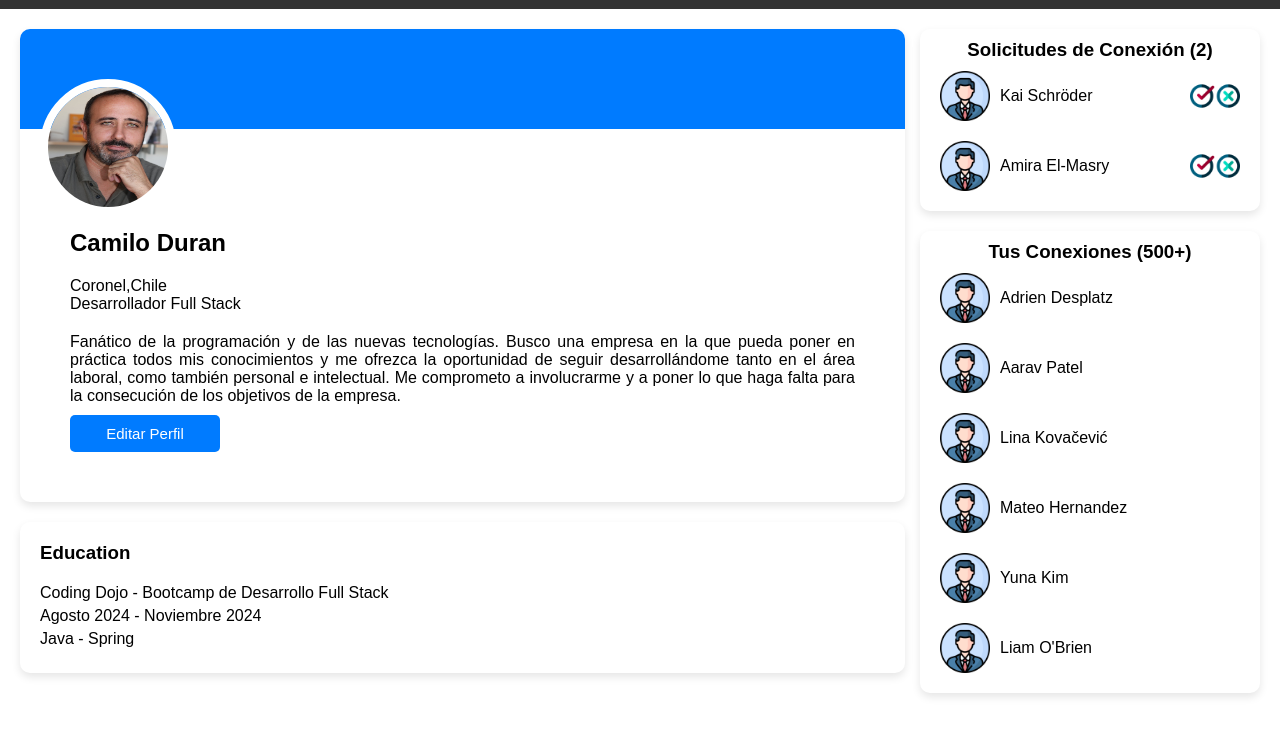
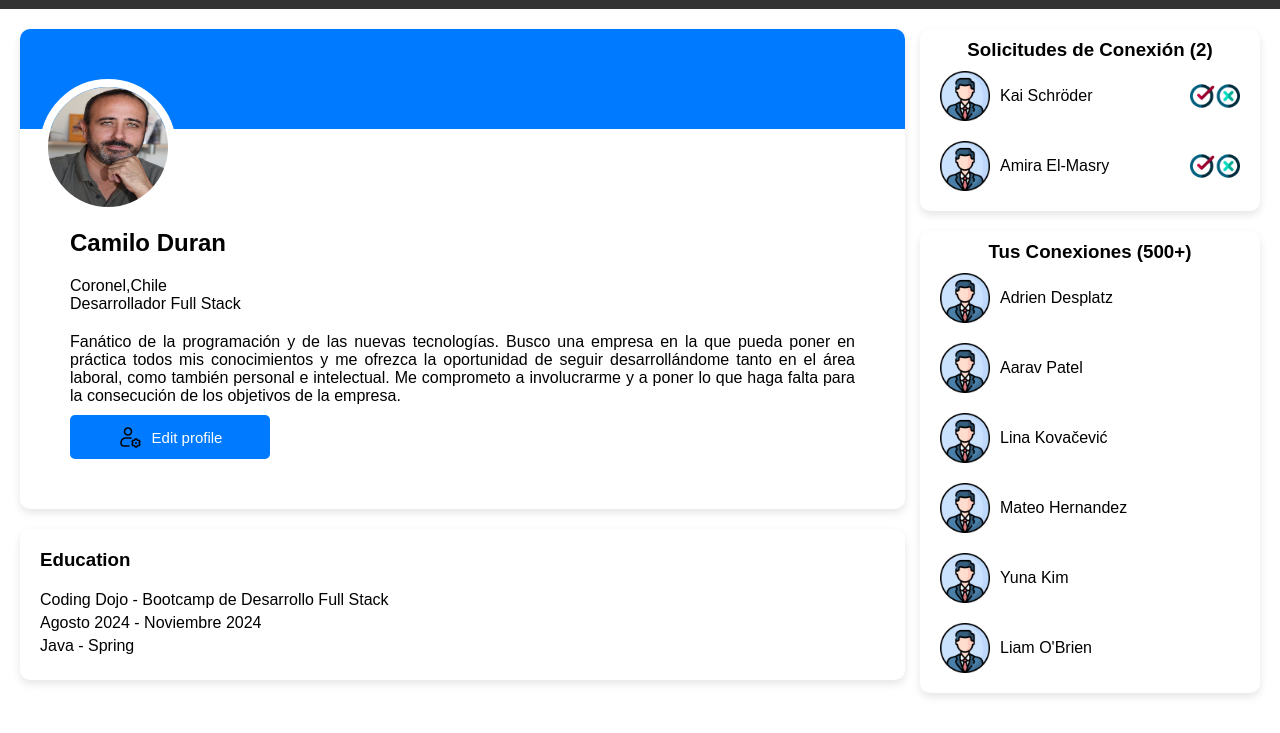
Before and after one commit to SoyCamiloDuran/paginaDePerfilCore, a plain HTML site: page index.html in a window 1280 px wide. Shown: the part 85-818 px from the top of the page. Drawn offline with Linux system fonts and the light colour scheme; a script that the page names is missing.

Commit message:
Cambiando css

```diff
--- a/css/style.css
+++ b/css/style.css
@@ -21,20 +21,12 @@
 /* Fin Posicion */
 
 /* Border */
-.perfil, .educacion {
+.perfil, .educacion, .solicitudes, .conexiones {
     margin-bottom: 20px;
     border-radius: 10px;
     box-shadow: 0 4px 8px rgba(0, 0, 0, 0.1);
     padding: 10px;
 }
-
-.solicitudes, .conexiones {
-    margin-bottom: 20px;
-    border-radius: 10px;
-    box-shadow: 0 4px 8px rgba(0, 0, 0, 0.1);
-    padding: 10px;
-}
-
 /* Fin Border */
 
 /* Navegacion */
@@ -70,10 +62,6 @@ nav {
     padding: 10px 20px;
     text-decoration: none;
     border-radius: 5px;
-}
-
-.nav-dcho .btn-cs:hover {
-    background-color: #0056b3;
 }
 /* Fin Navegacion */
 
@@ -127,11 +115,18 @@ nav {
     background-color: #007bff;
     color: white;
     border: none;
-    padding: 10px 20px;
+    padding: 10px;
     border-radius: 5px;
     cursor: pointer;
     font-size: 15px;
-    width: 150px;
+    width: 200px;
+    display: flex;
+    justify-content: center;
+    align-items: center;
+}
+
+.info button img{
+    margin-right: 10px;
 }
 
 .info .btn-cs:hover {
--- a/index.html
+++ b/index.html
@@ -44,7 +44,7 @@
                         e intelectual. Me comprometo a involucrarme y a poner lo que
                         haga falta para la consecución de los objetivos de la empresa.
                     </p>
-                    <button class="btn-cs">Editar Perfil</button>
+                    <button class="btn-cs"><img src="./img/avatar.png" alt="tuerca"> Edit profile</button>
                 </div>
             </div>
 
```
Also changed, not shown: img/avatar.png (added).
